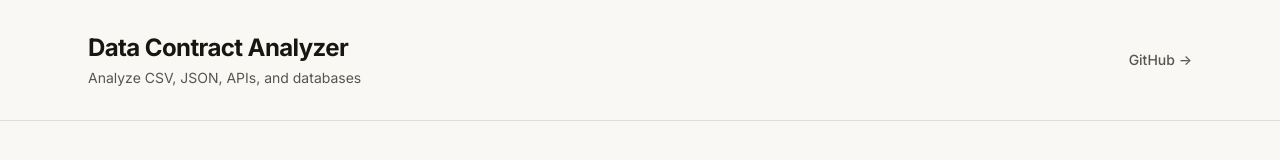
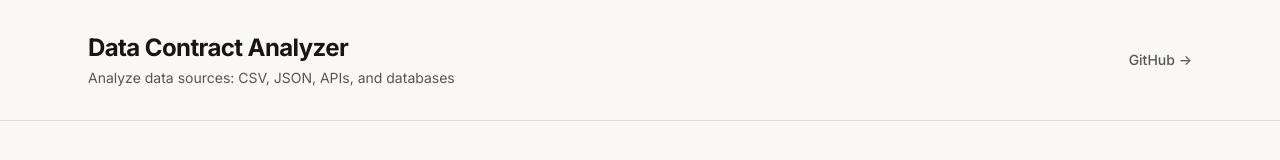
Before and after one commit to JacobJNilsson/data-ingestion-web, a Next.js app: page / in a window 1280 px wide. Shown: the top 160 px of the page. Built offline with nearby package versions, Linux system fonts and the light colour scheme.

Commit message:
fix: Update subtitle for clarity

```diff
--- a/app/page.tsx
+++ b/app/page.tsx
@@ -165,7 +165,7 @@ export default function Home() {
                 Data Contract Analyzer
               </h1>
               <p className="mt-1 text-sm" style={{ color: "oklch(45% 0.01 80)" }}>
-                Analyze CSV, JSON, APIs, and databases
+                Analyze data sources: CSV, JSON, APIs, and databases
               </p>
             </div>
             <a
```
